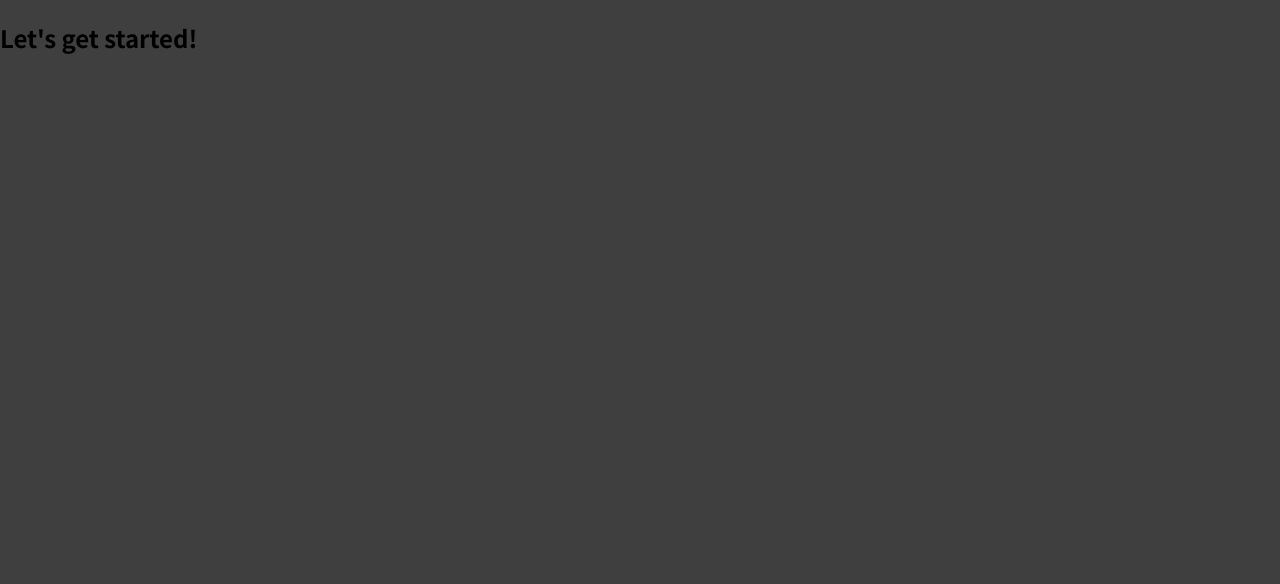
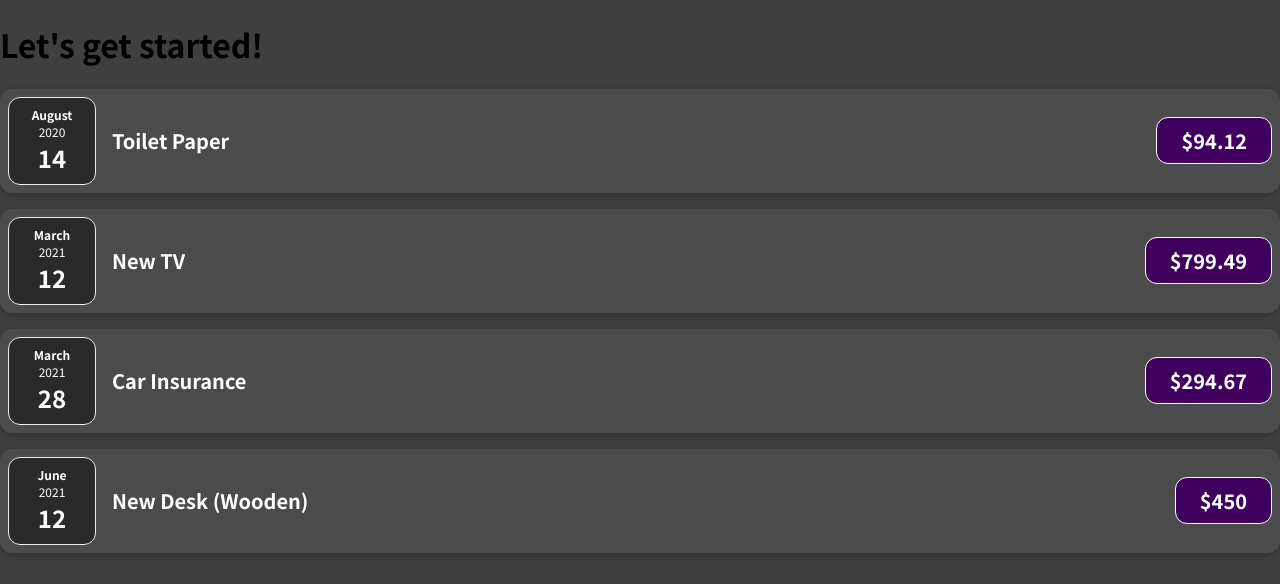
Before and after one commit to D4v1dD4art3/complete-react-guide, a JavaScript app: page / in a window 1280 px wide. Shown: the top 584 px of the page. Built offline with nearby package versions, Linux system fonts and the light colour scheme.

Commit message:
basic react components and props

```diff
--- a/src/App.js
+++ b/src/App.js
@@ -1,7 +1,50 @@
+import ExpenseItem from './components/ExpenseItem';
+
 function App() {
+  const expenses = [
+    {
+      id: 'e1',
+      title: 'Toilet Paper',
+      amount: 94.12,
+      date: new Date(2020, 7, 14),
+    },
+    { id: 'e2', title: 'New TV', amount: 799.49, date: new Date(2021, 2, 12) },
+    {
+      id: 'e3',
+      title: 'Car Insurance',
+      amount: 294.67,
+      date: new Date(2021, 2, 28),
+    },
+    {
+      id: 'e4',
+      title: 'New Desk (Wooden)',
+      amount: 450,
+      date: new Date(2021, 5, 12),
+    },
+  ];
   return (
     <div>
-      <h2>Let's get started!</h2>
+      <h1>Let's get started!</h1>
+      <ExpenseItem
+        title={expenses[0].title}
+        amount={expenses[0].amount}
+        date={expenses[0].date}
+      />
+      <ExpenseItem
+        title={expenses[1].title}
+        amount={expenses[1].amount}
+        date={expenses[1].date}
+      />
+      <ExpenseItem
+        title={expenses[2].title}
+        amount={expenses[2].amount}
+        date={expenses[2].date}
+      />
+      <ExpenseItem
+        title={expenses[3].title}
+        amount={expenses[3].amount}
+        date={expenses[3].date}
+      />
     </div>
   );
 }
--- /dev/null
+++ b/src/components/ExpenseDate.css
@@ -0,0 +1,26 @@
+.expense-date {
+  display: flex;
+  flex-direction: column;
+  width: 5.5rem;
+  height: 5.5rem;
+  border: 1px solid #ececec;
+  background-color: #2a2a2a;
+  color: white;
+  border-radius: 12px;
+  align-items: center;
+  justify-content: center;
+}
+
+.expense-date__month {
+  font-size: 0.75rem;
+  font-weight: bold;
+}
+
+.expense-date__year {
+  font-size: 0.75rem;
+}
+
+.expense-date__day {
+  font-size: 1.5rem;
+  font-weight: bold;
+}
--- /dev/null
+++ b/src/components/ExpenseDate.js
@@ -0,0 +1,14 @@
+import './ExpenseDate.css';
+function ExpenseDate(props) {
+  const month = props.date.toLocaleString('en-US', { month: 'long' });
+  const day = props.date.toLocaleString('en-US', { day: '2-digit' });
+  const year = props.date.getFullYear();
+  return (
+    <div className="expense-date">
+      <div className="expense-date__month">{month}</div>
+      <div className="expense-date__year">{year}</div>
+      <div className="expense-date__day">{day}</div>
+    </div>
+  );
+}
+export default ExpenseDate;
--- /dev/null
+++ b/src/components/ExpenseItem.css
@@ -0,0 +1,56 @@
+.expense-item {
+  display: flex;
+  justify-content: space-between;
+  align-items: center;
+  box-shadow: 0 2px 8px rgba(0, 0, 0, 0.25);
+  padding: 0.5rem;
+  margin: 1rem 0;
+  border-radius: 12px;
+  background-color: #4b4b4b;
+}
+
+.expense-item__description {
+  display: flex;
+  flex-direction: column;
+  gap: 1rem;
+  align-items: flex-end;
+  flex-flow: column-reverse;
+  justify-content: flex-start;
+  flex: 1;
+}
+
+.expense-item h2 {
+  color: #3a3a3a;
+  font-size: 1rem;
+  flex: 1;
+  margin: 0 1rem;
+  color: white;
+}
+
+.expense-item__price {
+  font-size: 1rem;
+  font-weight: bold;
+  color: white;
+  background-color: #40005d;
+  border: 1px solid white;
+  padding: 0.5rem;
+  border-radius: 12px;
+}
+
+@media (min-width: 580px) {
+  .expense-item__description {
+    flex-direction: row;
+    align-items: center;
+    justify-content: flex-start;
+    flex: 1;
+  }
+
+  .expense-item__description h2 {
+    font-size: 1.25rem;
+  }
+
+  .expense-item__price {
+    font-size: 1.25rem;
+    padding: 0.5rem 1.5rem;
+  }
+}
--- /dev/null
+++ b/src/components/ExpenseItem.js
@@ -0,0 +1,15 @@
+import ExpenseDate from './ExpenseDate';
+import './ExpenseItem.css';
+
+function ExpenseItem(props) {
+  return (
+    <div className="expense-item">
+      <ExpenseDate date={props.date} />
+      <div className="expense-item__description">
+        <h2>{props.title}</h2>
+        <div className="expense-item__price">${props.amount}</div>
+      </div>
+    </div>
+  );
+}
+export default ExpenseItem;
```
